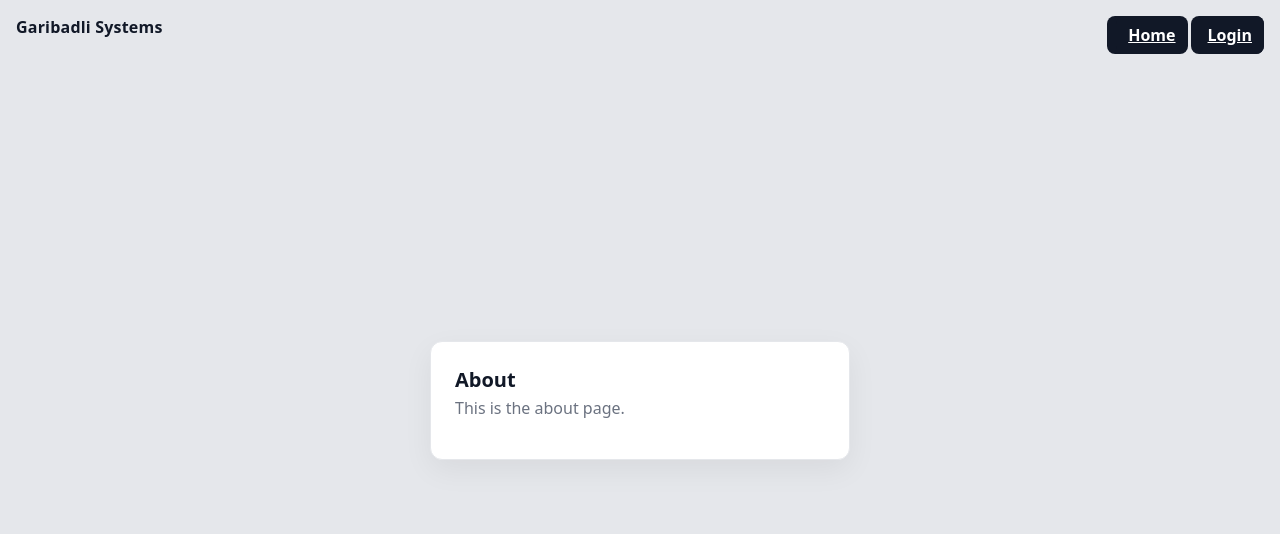
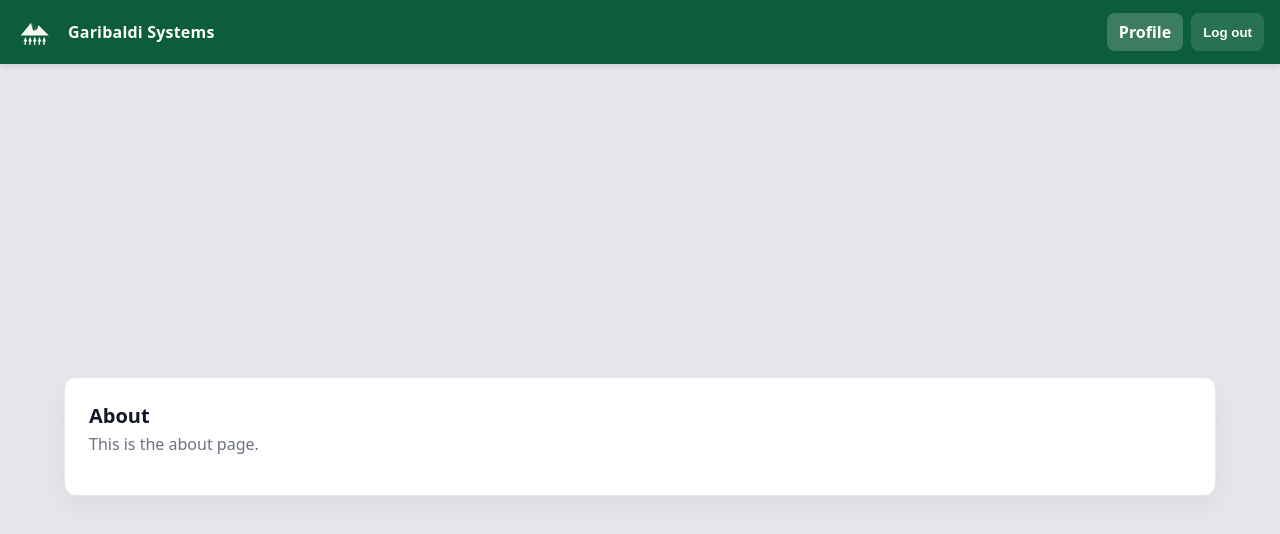
Before and after one commit to aashack/garibaldi_portal, a Vue app: page /about in a window 1280 px wide. Shown: the top 534 px of the page. Built offline with nearby package versions, Linux system fonts and the light colour scheme; no server answers; sample sign-in values are in the browser's storage.

Commit message:
feat(portal_ui): :art: made things look better

```diff
--- a/src/components/HeaderBar.vue
+++ b/src/components/HeaderBar.vue
@@ -1,9 +1,83 @@
 <template>
-  <div class="header">Garibadli Systems</div>
+  <header class="topbar">
+    <img :src="logoUrl" alt="Garibaldi logo" class="topbar__logo" />
+    <div class="brand">Garibaldi Systems</div>
+    <div class="actions">
+      <template v-if="loggedIn">
+        <router-link v-if="onProfile" class="btn btn--small" to="/about">About</router-link>
+        <router-link v-else class="btn btn--small" to="/profile">Profile</router-link>
+        <button class="btn btn--small secondary" @click="handleLogout">Log out</button>
+      </template>
+      <template v-else>
+        <router-link class="btn btn--small" to="/">Home</router-link>
+        <router-link class="btn btn--small secondary" to="/login">Login</router-link>
+      </template>
+    </div>
+  </header>
+
 </template>
 
 <script setup>
+import { computed } from 'vue'
+import { useRoute, useRouter } from 'vue-router'
+import { useAuth } from '../composables/useAuth'
+import logoUrl from '../assets/logo.svg'
+
+const route = useRoute()
+const router = useRouter()
+const { loggedIn, logout } = useAuth()
+
+const onProfile = computed(() => route.name === 'profile')
+
+function handleLogout() {
+  logout()
+  router.replace({ name: 'login' })
+}
 </script>
 
 <style scoped>
+.topbar {
+  position: fixed;
+  top: 0;
+  left: 0;
+  right: 0;
+  height: 64px;
+  display: flex;
+  align-items: center;
+  padding: 0 16px;
+  background: #0b5d3b; /* dark green */
+  color: #ffffff;
+  z-index: 1000;
+  box-shadow: 0 2px 6px rgba(0,0,0,0.12);
+}
+.brand {
+  font-weight: 700;
+  letter-spacing: 0.2px;
+}
+.actions {
+  margin-left: auto;
+  display: flex;
+  gap: 8px;
+}
+.topbar__logo {
+  height: 40px;
+  width: 40px;
+  margin-right: 12px;
+}
+
+.btn {
+  display: inline-flex;
+  align-items: center;
+  justify-content: center;
+  border: 0;
+  background: rgba(255,255,255,0.2);
+  color: #ffffff;
+  padding: 8px 12px;
+  border-radius: 8px;
+  font-weight: 600;
+  cursor: pointer;
+  text-decoration: none;
+}
+.btn--small { width: auto; }
+.btn.secondary { background: rgba(255,255,255,0.12); }
 </style>
--- a/src/pages/AboutPage.vue
+++ b/src/pages/AboutPage.vue
@@ -1,44 +1,21 @@
 <template>
-  <div v-if="loggedIn" class="top-actions">
-    <router-link class="btn" to="/profile">Profile</router-link>
-    <button class="btn secondary" @click="handleLogout">Log out</button>
+  <div class="page-container">
+    <section class="card wide-card">
+      <h1 class="title">About</h1>
+      <p class="subtitle">This is the about page.</p>
+    </section>
   </div>
-    <div class="top-actions">
-    <router-link class="btn" to="/">Home</router-link>
-    <router-link class="btn secondary" to="/login">Login</router-link>
-  </div>
-  <section class="card">
-    <h1 class="title">About</h1>
-    <p class="subtitle">This is the about page.</p>
-  </section>
 
 </template>
 
 
 
 <script setup>
-import { useRouter } from 'vue-router'
-import { useAuth } from '../composables/useAuth'
-
-const router = useRouter()
-const { loggedIn, logout } = useAuth()
-
-function handleLogout() {
-  logout()
-  router.replace({ name: 'login' })
-}
+// HeaderBar now handles auth actions
 </script>
 
 <style scoped>
-.top-actions {
-  position: fixed;
-  top: 16px;
-  right: 16px;
-  display: flex;
-  gap: 8px;
-}
-.top-actions :deep(.btn), .top-actions .btn {
-  width: auto;
-  padding: 8px 12px;
-}
+
+/* Make the about panel fill ~90% width */
+.wide-card { max-width: none; }
 </style>
--- a/src/pages/LandingPage.vue
+++ b/src/pages/LandingPage.vue
@@ -1,8 +1,4 @@
 <template>
-  <div class="top-actions">
-    <router-link class="btn" to="/about">About</router-link>
-    <router-link class="btn secondary" to="/login">Login</router-link>
-  </div>
   <section class="center" style="text-align:center;">
     <h1 class="title">Welcome</h1>
   </section>
@@ -19,16 +15,4 @@
   align-items: center;
   justify-content: center;
 }
-
-.top-actions {
-  position: fixed;
-  top: 16px;
-  right: 16px;
-  display: flex;
-  gap: 8px;
-}
-.top-actions :deep(.btn) {
-  width: auto;
-  padding: 8px 12px;
-}
 </style>
--- a/src/pages/ProfilePage.vue
+++ b/src/pages/ProfilePage.vue
@@ -1,8 +1,5 @@
 <template>
-  <div class="top-actions">
-    <router-link class="btn" to="/about">About</router-link>
-    <button class="btn secondary" @click="handleLogout">Log out</button>
-  </div>
+  <div class="page-container">
     <section class="stack">
       <HomeView
         v-if="showHome"
@@ -26,6 +23,7 @@
         @back="backHome"
       />
     </section>
+  </div>
  </template>
 
 <script setup>
@@ -83,15 +81,7 @@ onMounted(async () => {
 </script>
 
 <style scoped>
-.top-actions {
-  position: fixed;
-  top: 16px;
-  right: 16px;
-  display: flex;
-  gap: 8px;
-}
-.top-actions :deep(.btn), .top-actions .btn {
-  width: auto;
-  padding: 8px 12px;
-}
+
+/* Make content fill ~90% width across child components */
+:deep(.landing), :deep(.card) { max-width: none; }
 </style>
--- a/src/styles.css
+++ b/src/styles.css
@@ -5,6 +5,7 @@
   --muted: #6b7280; /* gray-500 */
   --accent: #111827;
   --border: #e5e7eb;
+  --brand-green: #0b5d3b;
 }
 
 html, body, #app {
@@ -33,6 +34,8 @@ body {
   align-items: center;
   justify-content: center;
   padding: 24px;
+  /* leave space for fixed top bar */
+  padding-top: 96px;
 }
 
 .card {
@@ -93,3 +96,10 @@ body {
   box-shadow: 0 10px 30px rgba(0,0,0,0.06);
   padding: 24px;
 }
+
+/* Shared page container to take ~90% of width */
+.page-container {
+  width: 90vw;
+  max-width: 1400px;
+  margin: 0 auto;
+}
```
Also changed, not shown: src/assets/logo.svg (added). Lines whose indentation alone changed are shown as unchanged.
